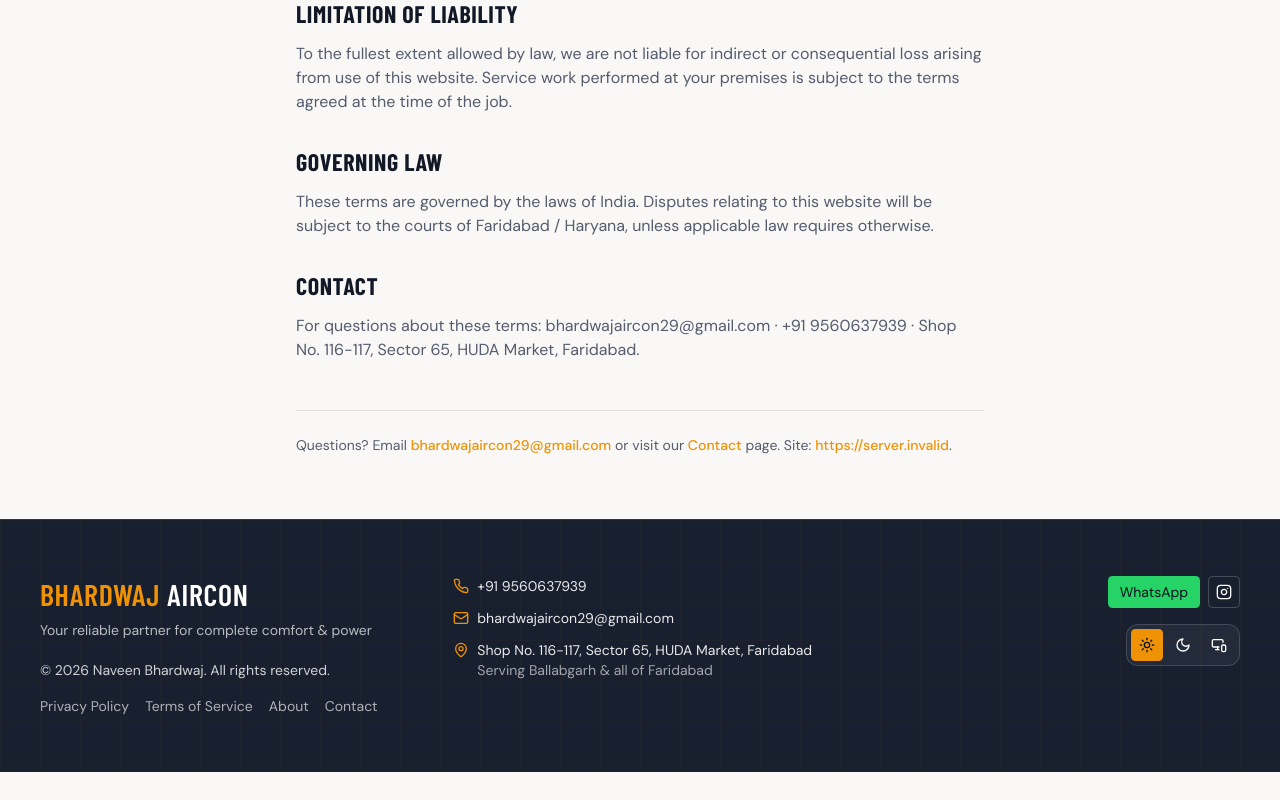
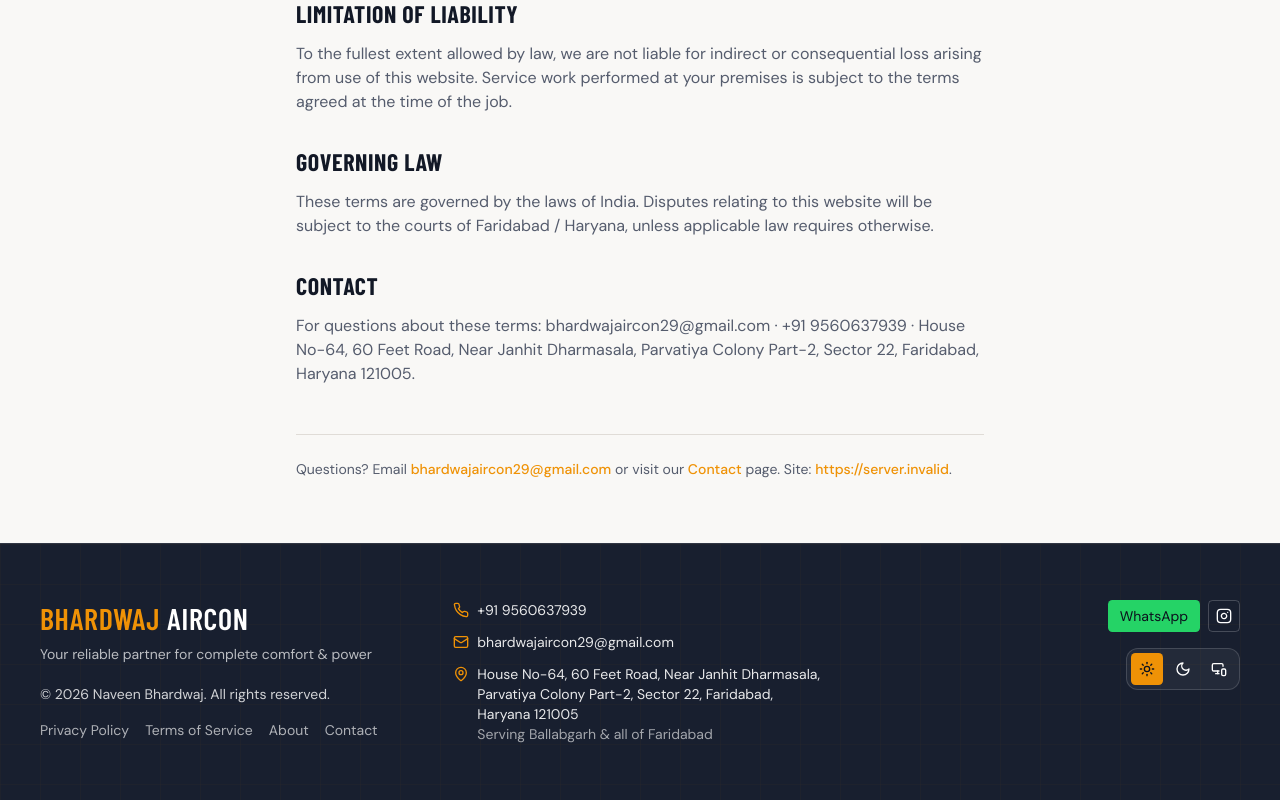
Before and after one commit to ijpkaushik/naveen-bhardwaj, a Next.js app: page /terms in a window 1280 px wide. Shown: the part 1249-2049 px from the top of the page. Before the commit the page ends 2021 px from the top, so only its background shows below. Built offline with nearby package versions, Linux system fonts and the light colour scheme; no server answers; a web font is replaced by a local one.

Commit message:
Update business address and metadata for improved accuracy and SEO. Change address details in layout, JsonLd component, and business constants to reflect the new location in Parvatiya Colony, Sector 22, Faridabad, including postal code.

```diff
--- a/app/layout.tsx
+++ b/app/layout.tsx
@@ -47,7 +47,7 @@ export const metadata: Metadata = {
 		"RO repair Faridabad",
 		"electrical services Faridabad",
 		"Ballabgarh",
-		"Sector 65 HUDA Market",
+		"Parvatiya Colony Sector 22 Faridabad",
 	],
 	authors: [{ name: business.owner }],
 	creator: business.owner,
--- a/components/JsonLd.tsx
+++ b/components/JsonLd.tsx
@@ -14,9 +14,11 @@ export default function JsonLd() {
 		image: `${siteUrl}/gallery/seed-workshop.jpg`,
 		address: {
 			"@type": "PostalAddress",
-			streetAddress: "Shop No. 116-117, Sector 65, HUDA Market",
+			streetAddress:
+				"House No-64, 60 Feet Road, Near Janhit Dharmasala, Parvatiya Colony Part-2, Faridabad Sector 22",
 			addressLocality: "Faridabad",
 			addressRegion: "Haryana",
+			postalCode: "121005",
 			addressCountry: "IN",
 		},
 		areaServed: {
--- a/constants/business.ts
+++ b/constants/business.ts
@@ -8,7 +8,8 @@ export const business = {
 	email: "bhardwajaircon29@gmail.com",
 	instagram: "https://www.instagram.com/naveenbhardwaj9818/",
 	instagramHandle: "@naveenbhardwaj9818",
-	address: "Shop No. 116-117, Sector 65, HUDA Market, Faridabad",
+	address:
+		"House No-64, 60 Feet Road, Near Janhit Dharmasala, Parvatiya Colony Part-2, Sector 22, Faridabad, Haryana 121005",
 	serviceArea: "Serving Ballabgarh & all of Faridabad",
 	hours: "24/7 Emergency Service Available",
 	yearsExperience: 7,
```
